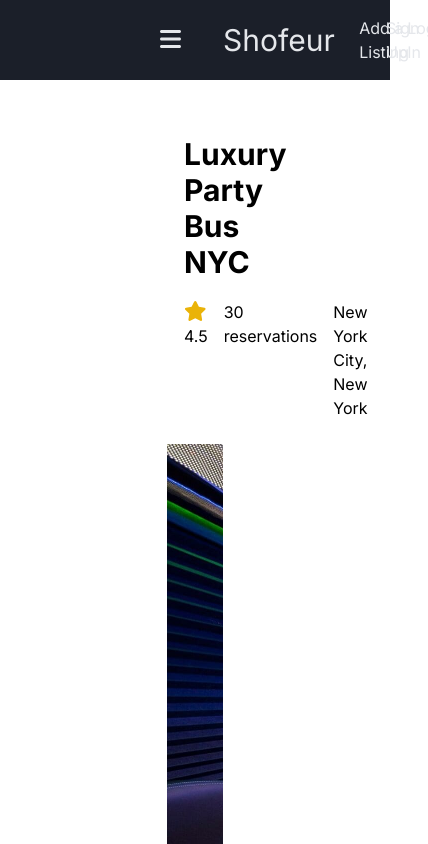
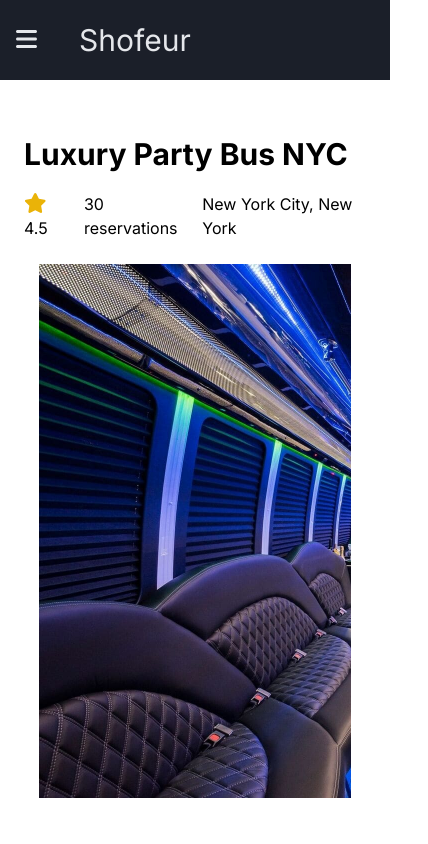
Before and after one commit to RMPasta/Shofeur, a Next.js app: page / in a window 390 px wide. Shown: the top 844 px of the page, 428 px wide, since content can reach past the window. Built offline with nearby package versions, Linux system fonts and the light colour scheme.

Commit message:
add typescript and some mobile styling

```diff
--- a/src/app/page.tsx
+++ b/src/app/page.tsx
@@ -2,7 +2,7 @@ import Location from "@/components/Location/Location"
 import Navigation from "@/components/NavBar/Navigation"
 import Footer from "@/components/Footer/Footer"
 
-export default function Home() {
+export default function Home(): JSX.Element {
   return (
     <main className="flex flex-col">
       <Navigation />
--- a/src/components/Footer/Footer.tsx
+++ b/src/components/Footer/Footer.tsx
@@ -1,6 +1,6 @@
 
 
-export default function Footer() {
+export default function Footer(): JSX.Element {
     return (
     <div className="flex justify-between items-center h-12 w-full mt-20">
         <a href="https://rmpasta.github.io/RMPortfolio/" target="_blank" className="transition-colors duration-700 hover:bg-slate-700 hover:text-gray-200 w-1/3 h-full flex items-center justify-center hover:cursor-pointer ">Portfolio</a>
--- a/src/components/Location/Location.tsx
+++ b/src/components/Location/Location.tsx
@@ -12,9 +12,9 @@ import {
   faStar
 } from "@fortawesome/free-solid-svg-icons";
 
-export default function Location() {
+export default function Location(): JSX.Element {
   return (
-    <div className="flex flex-col px-40 py-4 mt-24 w-full self-center ">
+    <div className="flex flex-col md:px-10 lg:px-40 py-4 mt-24 w-full self-center ">
       <div className="flex flex-col gap-5 p-6">
         <h2 className="text-3xl font-bold">Luxury Party Bus NYC</h2>
         <span className="flex gap-4">
--- a/src/components/Location/LocationDetails.tsx
+++ b/src/components/Location/LocationDetails.tsx
@@ -3,10 +3,10 @@ import {
   faStar
 } from "@fortawesome/free-solid-svg-icons";
 
-export default function LocationDetails() {
+export default function LocationDetails(): JSX.Element {
     return (
         <div className="flex flex-col lg:flex-row justify-between items-center gap-5 px-10 mt-24 w-full">
-            <div className="flex flex-col gap-1 w-full md:w-3/5">
+            <div className="flex flex-col gap-1 w-full">
                 <h3 className='flex items-center gap-1 text-2xl'><strong>Hosted by</strong> Ryan Malmos</h3>
                 <p>10 Guests</p>
                 <p>This luxury party bus will take your group anywhere in NYC in style! You're sure to start your night with a bang when you ride with us. Lorem ipsum dolor sit amet, consectetur adipiscing elit, sed do eiusmod tempor incididunt ut labore et dolore magna aliqua. Elit at imperdiet dui accumsan sit amet nulla facilisi morbi. Vehicula ipsum a arcu cursus vitae congue. Viverra aliquet eget sit amet.</p>
--- a/src/components/Location/LocationPolicies.tsx
+++ b/src/components/Location/LocationPolicies.tsx
@@ -4,7 +4,7 @@ import {
   faMoneyBill,
 } from "@fortawesome/free-solid-svg-icons";
 
-export default function LocationPolicies() {
+export default function LocationPolicies(): JSX.Element {
     return (
         <div className="flex flex-col gap-5 px-10 mt-24 w-full">
             <h3 className="font-bold text-2xl">Policies</h3>
--- a/src/components/Location/OwnerDetails.tsx
+++ b/src/components/Location/OwnerDetails.tsx
@@ -5,7 +5,7 @@ import {
   faIdCard,
 } from "@fortawesome/free-solid-svg-icons";
 
-export default function OwnerDetails() {
+export default function OwnerDetails(): JSX.Element {
     return (
         <div className="flex flex-col lg:flex-row justify-between gap-5 px-10 mt-24 w-full">
             <div className="flex flex-col gap-5 w-full">
--- a/src/components/NavBar/Navigation.tsx
+++ b/src/components/NavBar/Navigation.tsx
@@ -1,13 +1,13 @@
 import SlideOutMenu from "./SlideOutMenu";
 
-export default function Navigation() {
+export default function Navigation(): JSX.Element {
     return (
-      <div className="flex justify-between gap-10 items-center fixed top-0 px-40 w-full h-20 bg-gray-950 bg-opacity-90 text-gray-200">
+      <div className="flex justify-between gap-10 items-center fixed top-0 px-4 lg:px-40 w-full h-20 bg-gray-950 bg-opacity-90 text-gray-200">
         <div className="flex justify-between items-center gap-10">
           <SlideOutMenu />
           <h1 className="text-3xl">Shofeur</h1>
         </div>
-        <div className="flex h-full w-2/5">
+        <div className="hidden md:flex h-full w-2/5">
           <a className="transition-colors duration-700 hover:bg-slate-700 w-2/3 h-full flex items-center justify-center hover:cursor-pointer">Add a Listing</a>
           <a className="transition-colors duration-700 hover:bg-slate-700 w-2/3 h-full flex items-center justify-center hover:cursor-pointer">Sign Up</a>
           <a className="transition-colors duration-700 hover:bg-slate-700 w-2/3 h-full flex items-center justify-center hover:cursor-pointer">Log In</a>
--- a/src/components/NavBar/SlideOutMenu.tsx
+++ b/src/components/NavBar/SlideOutMenu.tsx
@@ -7,7 +7,7 @@ import {
   faBars
 } from "@fortawesome/free-solid-svg-icons";
 
-export default function SlideOutMenu() {
+export default function SlideOutMenu(): JSX.Element {
   const [showMenu, setShowMenu] = useState(false);
   const [showX, setShowX] = useState(false);
 
```
